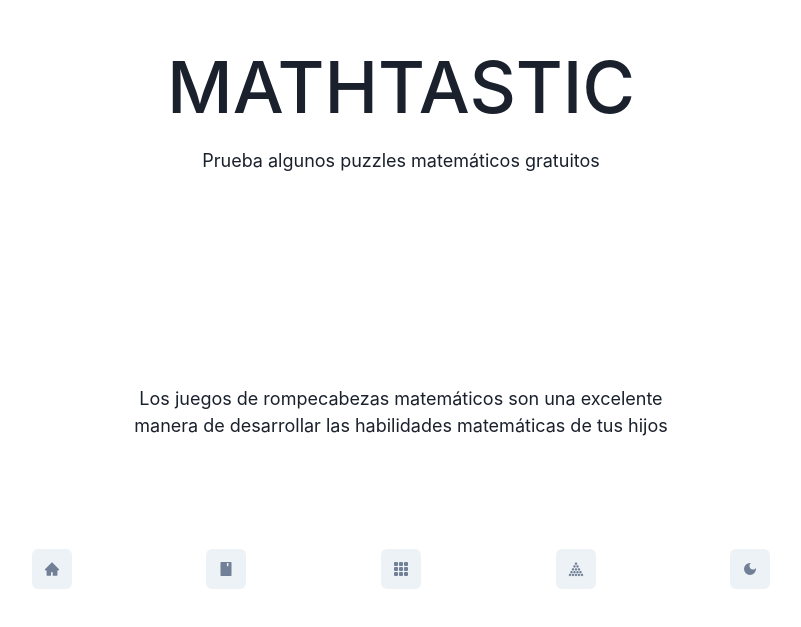
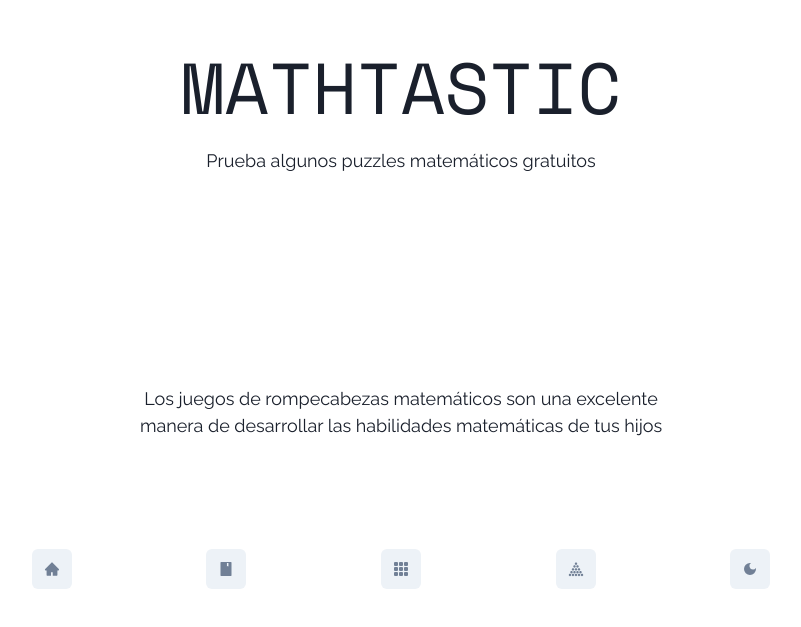
Before and after one commit to 4l3x4nd3r4u1/Mathtastic, a React (Create React App) app: page / in a window 1280 px wide. Shown: the part 131-758 px from the top of the page, without its empty margins (239-1040 px from the left). Built offline with nearby package versions, Linux system fonts and the light colour scheme.

Commit message:
Change Fonts

```diff
--- a/package.json
+++ b/package.json
@@ -6,6 +6,8 @@
     "@chakra-ui/react": "^1.7.3",
     "@emotion/react": "^11.7.1",
     "@emotion/styled": "^11.6.0",
+    "@fontsource/open-sans": "^4.5.2",
+    "@fontsource/raleway": "^4.5.0",
     "@fontsource/space-mono": "^4.5.0",
     "@testing-library/jest-dom": "^5.16.1",
     "@testing-library/react": "^12.1.2",
--- a/src/index.js
+++ b/src/index.js
@@ -1,3 +1,6 @@
+import '@fontsource/raleway/400.css';
+import '@fontsource/space-mono/400.css'
+
 import React from 'react';
 import ReactDOM from 'react-dom';
 import App from './App';
@@ -7,7 +10,6 @@ import {ChakraProvider} from '@chakra-ui/react'
 import {BrowserRouter} from 'react-router-dom';
 import theme from './theme';
 import './styles.css';
-import '@fontsource/space-mono'
 
 
 ReactDOM.render(
--- a/src/theme.js
+++ b/src/theme.js
@@ -1,9 +1,9 @@
-import { extendTheme, theme as base} from '@chakra-ui/react';
+import { extendTheme} from '@chakra-ui/react';
 
 const theme = extendTheme({
   fonts: {
-    heading: `Space Mono ${base.fonts?.heading}`,
-    body: `Space Mono ${base.fonts?.body}`
+    heading: 'Space Mono',
+    body: 'Raleway',
   },
 })
 
```
Also changed, not shown: 1 other file (tests, documents, lock files or other folders).
